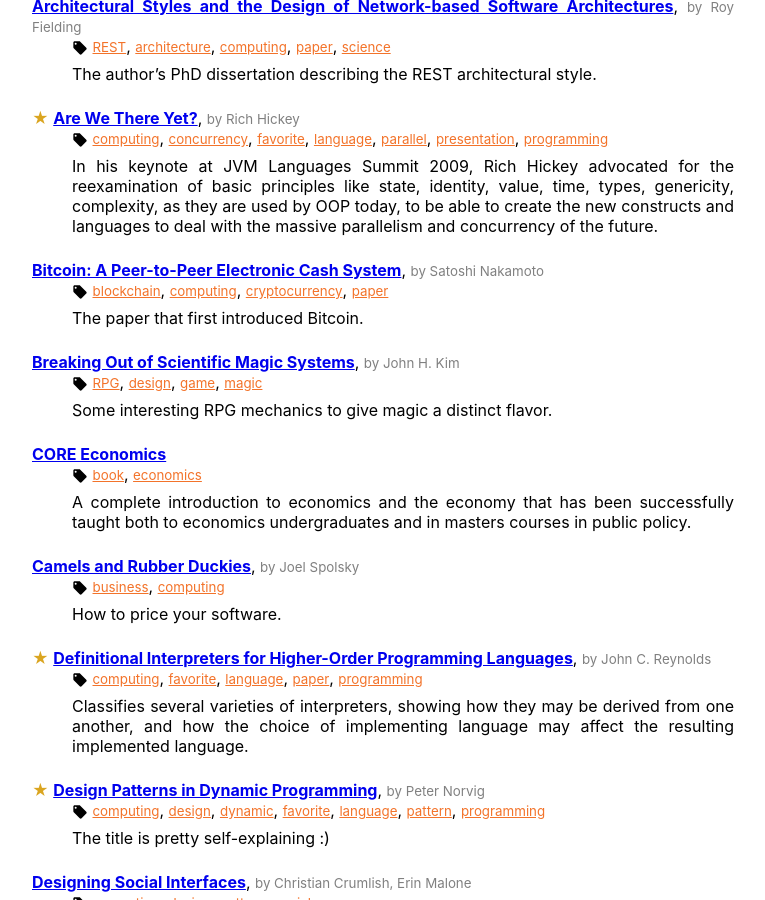
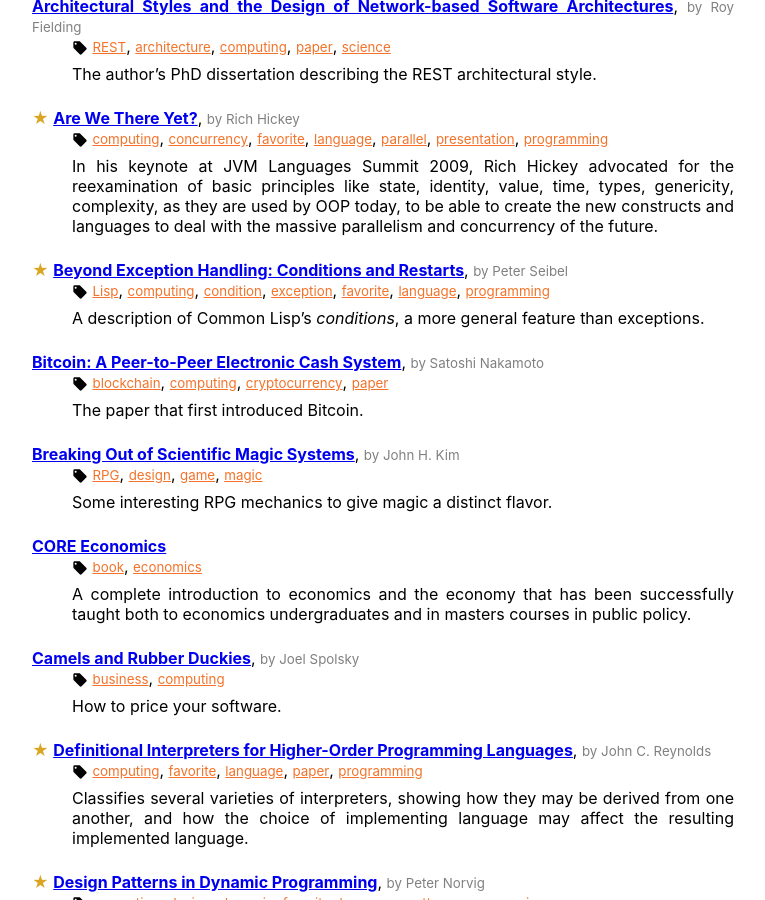
Before and after one commit to hanjos/hanjos.github.io, a Jekyll site: the page built from bookmarks.md, in a window 1280 px wide and 900 px high, scrolled down 1058 px. Shown: the whole window, without its empty margins (324-1089 px from the left). Built offline with Jekyll 4.4.1, drawn with Linux system fonts in a browser that asks for light colours; some of the changed text lies outside the part shown.

Commit message:
Update bookmarks.yml

```diff
--- a/_data/bookmarks.yml
+++ b/_data/bookmarks.yml
@@ -350,3 +350,8 @@
   authors: Sam Boyer
   description: An essay about the nasty complexities of package management in general and Go's in particular, proposing a general set of requirements and an insightful way of framing the problem.
   tags: ['computing', 'favorite', 'Go', 'language', 'package', 'programming']
+- url: http://gigamonkeys.com/book/beyond-exception-handling-conditions-and-restarts.html
+  title: "Beyond Exception Handling: Conditions and Restarts"
+  authors: Peter Seibel
+  description: "A description of Common Lisp's _conditions_, a more general feature than exceptions."
+  tags: ['computing', 'condition', 'exception', 'favorite', 'language', 'Lisp', 'programming']
```
